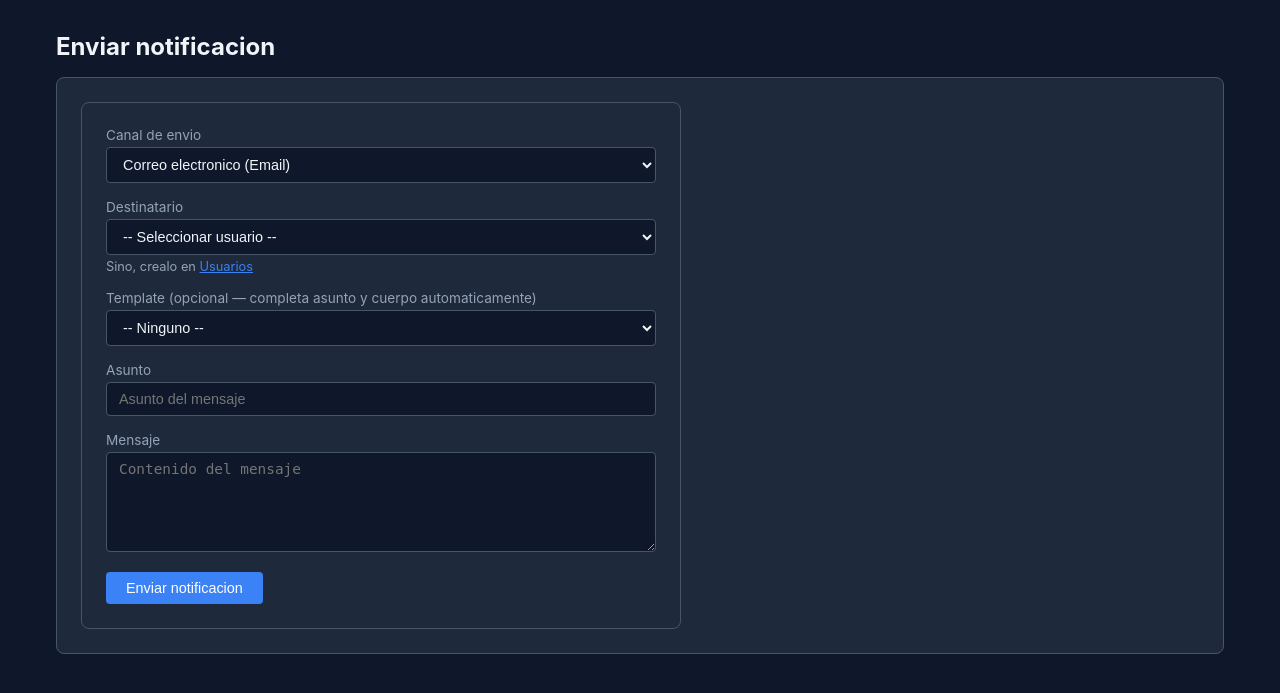
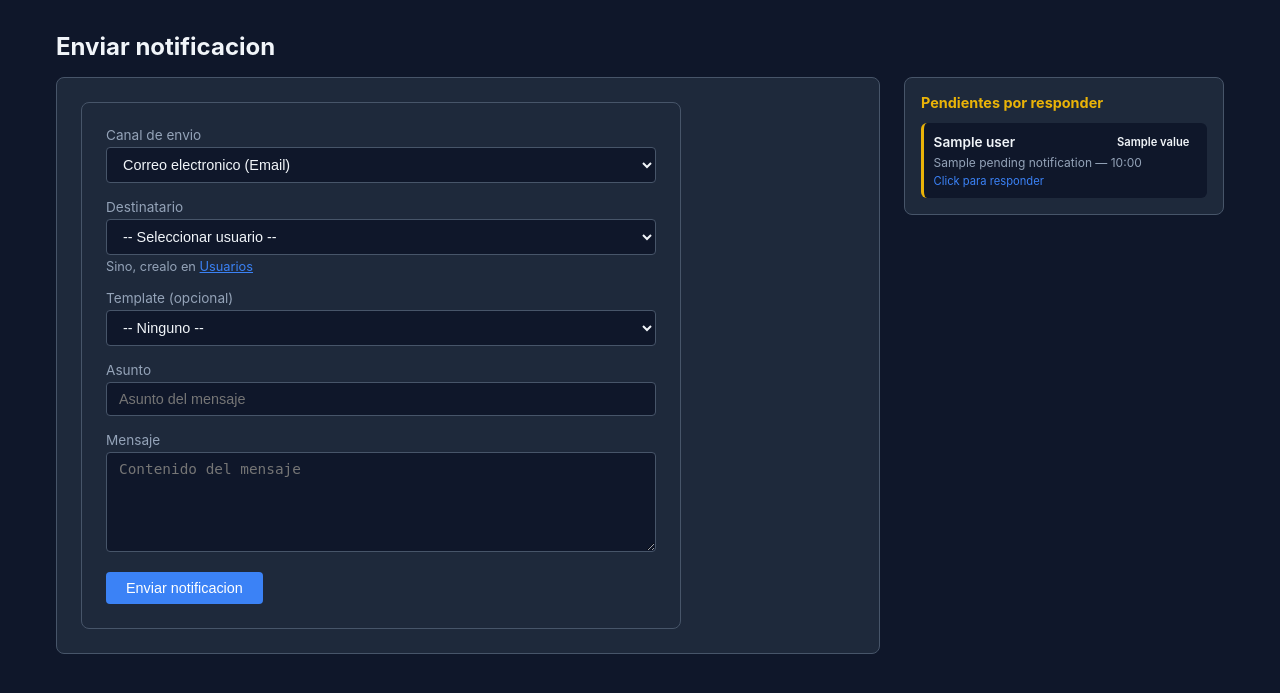
Before and after one commit to Gabo8v/ProyectoNotificacion, a FastAPI app: template app/templates/send.html in a window 1280 px wide. Shown: the part 58-751 px from the top of the page. Run offline with FastAPI, Linux system fonts and the light colour scheme; the template is opened without the code that fills it: most values are stand-ins (such as "Sample title", 1, 10 or a date in 2020).

Commit message:
feat: panel de pendientes con respuesta rapida en pagina de envio

```diff
--- a/app/templates/send.html
+++ b/app/templates/send.html
@@ -3,7 +3,10 @@
 {% block content %}
 <h2 style="margin-bottom: 1rem;">Enviar notificacion</h2>
 
-<div style="background:var(--surface);border:1px solid var(--border);border-radius:8px;padding:1.5rem;margin-bottom:1.5rem;">
+<div style="display:grid;grid-template-columns:1fr 320px;gap:1.5rem;align-items:start;">
+
+    {# --- FORMULARIO --- #}
+    <div style="background:var(--surface);border:1px solid var(--border);border-radius:8px;padding:1.5rem;">
         <form method="POST" action="/dashboard/send">
             <div class="form-group">
                 <label for="channel">Canal de envio</label>
@@ -25,7 +28,7 @@
                 </div>
             </div>
             <div class="form-group">
-            <label for="template_selector">Template (opcional — completa asunto y cuerpo automaticamente)</label>
+                <label for="template_selector">Template (opcional)</label>
                 <select name="template_selector" id="template_selector">
                     <option value="">-- Ninguno --</option>
                     {% for t in templates %}
@@ -45,6 +48,34 @@
         </form>
     </div>
 
+    {# --- PANEL DE PENDIENTES --- #}
+    <div style="background:var(--surface);border:1px solid var(--border);border-radius:8px;padding:1rem;">
+        <h3 style="font-size:0.9rem;margin-bottom:0.75rem;color:var(--yellow);">Pendientes por responder</h3>
+        {% if pending_notifications %}
+        <div style="display:flex;flex-direction:column;gap:0.5rem;">
+            {% for n in pending_notifications %}
+            <div style="background:var(--bg);border-radius:6px;padding:0.6rem;border-left:3px solid var(--yellow);font-size:0.85rem;cursor:pointer;"
+                 onclick="document.getElementById('user_id').value='{{ n.user_id or '' }}';document.getElementById('channel').value='{{ n.channel.value }}';document.getElementById('subject').value='RE: {{ n.subject or '' }}';document.getElementById('body').value='';document.getElementById('body').focus();">
+                <div style="display:flex;justify-content:space-between;align-items:center;">
+                    <span style="font-weight:600;">{{ n.user.name if n.user else '?' }}</span>
+                    <span class="badge badge-{{ n.channel.value }}" style="font-size:0.7rem;">{{ n.channel.value }}</span>
+                </div>
+                <div style="color:var(--text2);font-size:0.75rem;margin-top:0.2rem;">
+                    {{ n.subject or '(sin asunto)' }} — {{ n.created_at.strftime('%H:%M') }}
+                </div>
+                <div style="color:var(--accent);font-size:0.7rem;margin-top:0.3rem;">Click para responder</div>
+            </div>
+            {% endfor %}
+        </div>
+        {% else %}
+        <div style="color:var(--text2);font-size:0.85rem;text-align:center;padding:1.5rem 0;">
+            No hay notificaciones pendientes.
+        </div>
+        {% endif %}
+    </div>
+
+</div>
+
 <script>
 document.getElementById('template_selector').addEventListener('change', function() {
     var opt = this.options[this.selectedIndex];
```
Also changed, not shown: app/routers/dashboard.py (+8 -0 lines), tests/test_notifications.py (+3 -7 lines). Lines whose indentation alone changed are shown as unchanged.
